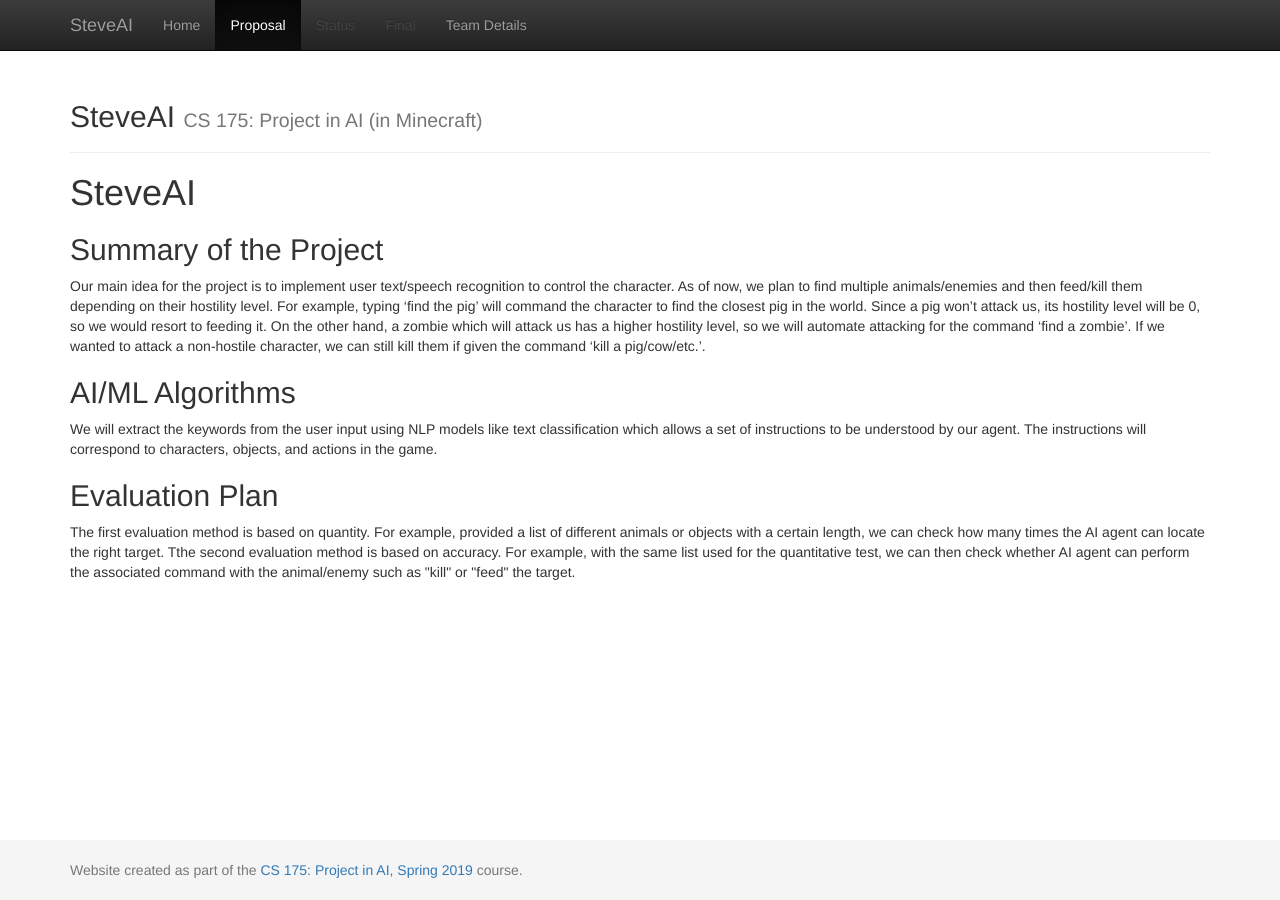
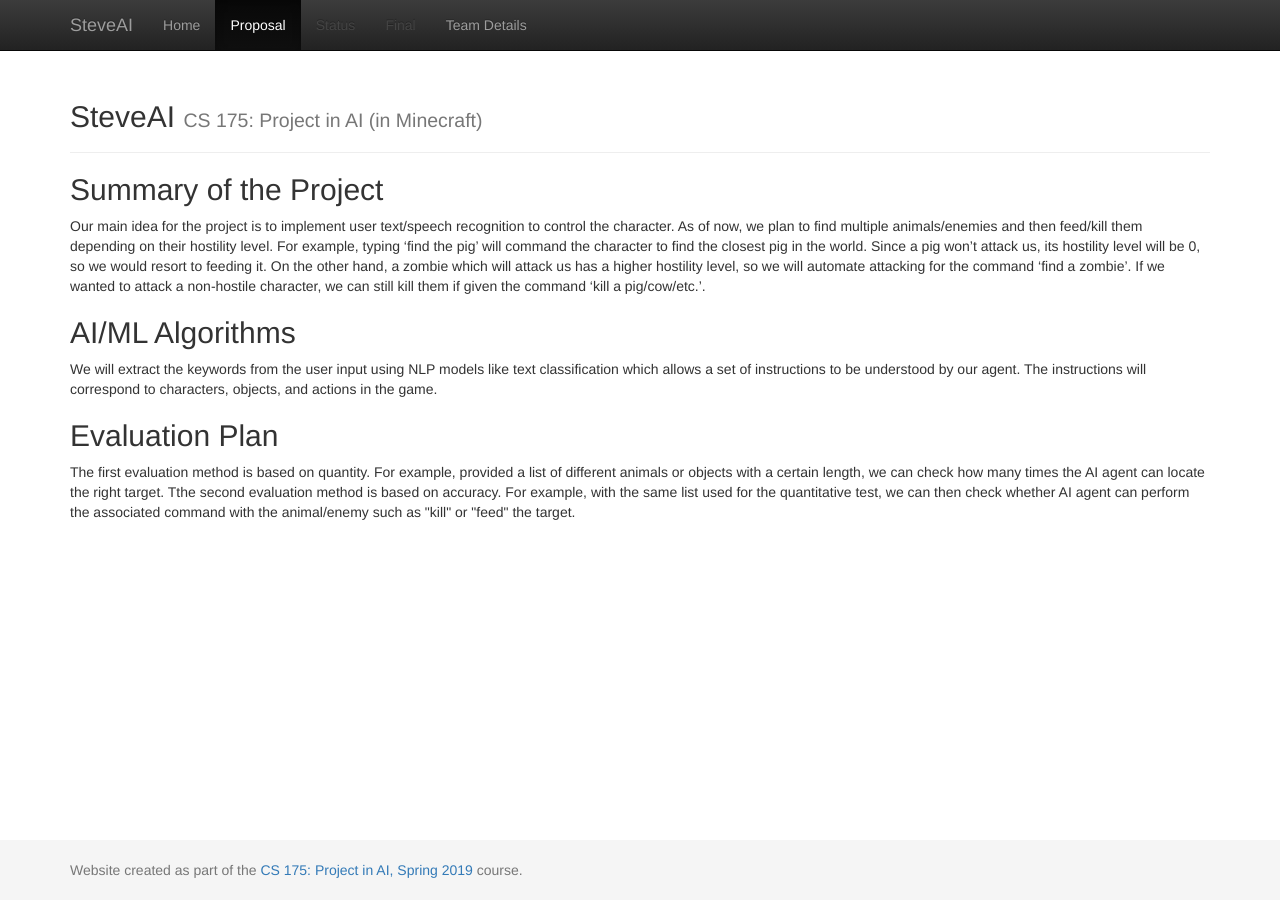
Before and after one commit to RohanMannem/ChatbotSteve, a Jekyll site: the page built from docs/proposal.md, in a window 1280 px wide. Built offline with Jekyll 4.4.1, drawn with Linux system fonts in a browser that asks for light colours.

Commit message:
Update proposal.md

```diff
--- a/docs/proposal.md
+++ b/docs/proposal.md
@@ -2,8 +2,6 @@
 layout: default
 title: Proposal
 ---
-
-<h1>SteveAI</h1>
 
 <h2>Summary of the Project</h2>
 <p>Our main idea for the project is to implement user text/speech recognition to control	the character. As of now, we plan to find multiple animals/enemies and then feed/kill them depending on their hostility level. For example, typing ‘find the pig’ will command the character to find the closest pig in the world. Since a pig won’t attack us, its hostility level will be 0, so we would resort to feeding it. On the other hand, a zombie which will attack us has a higher hostility level, so we will automate attacking for the command ‘find a zombie’. If we wanted to attack a non-hostile character, we can still kill them if given the command ‘kill a pig/cow/etc.’.</p>
```
